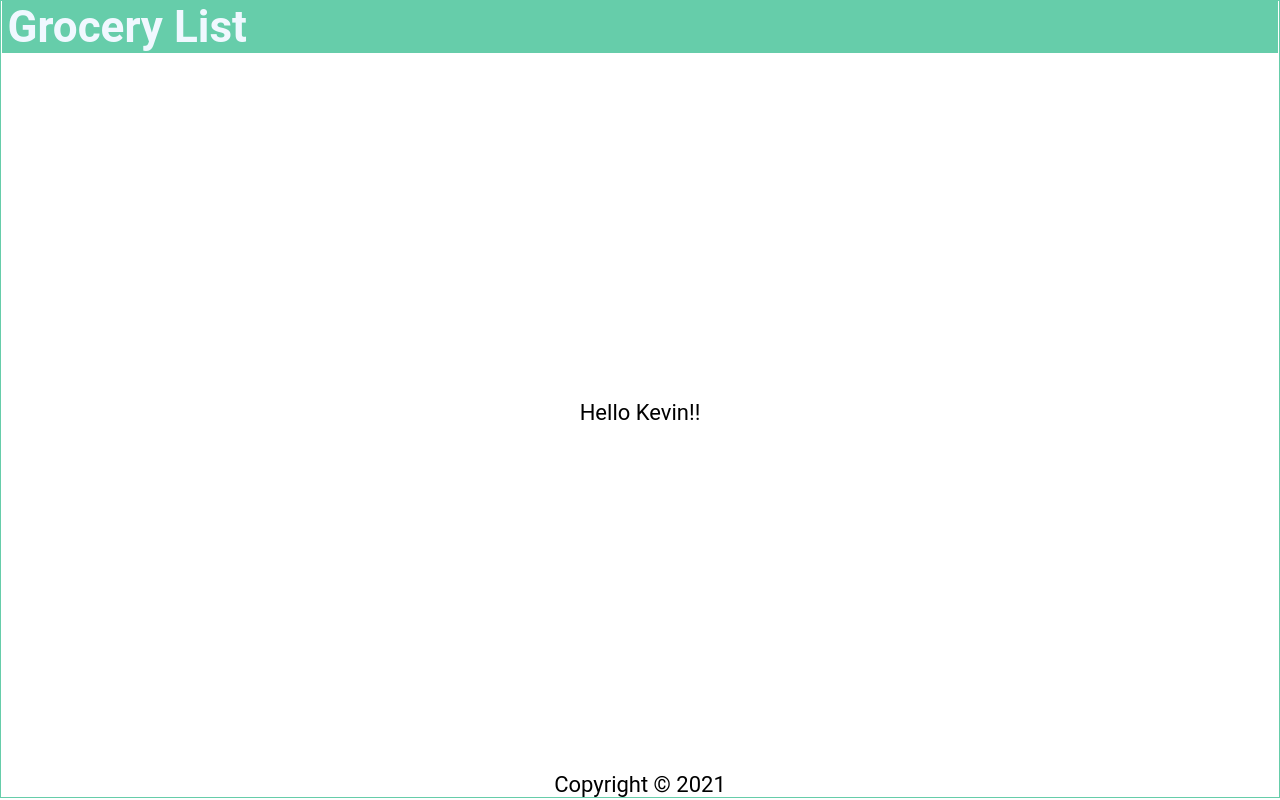
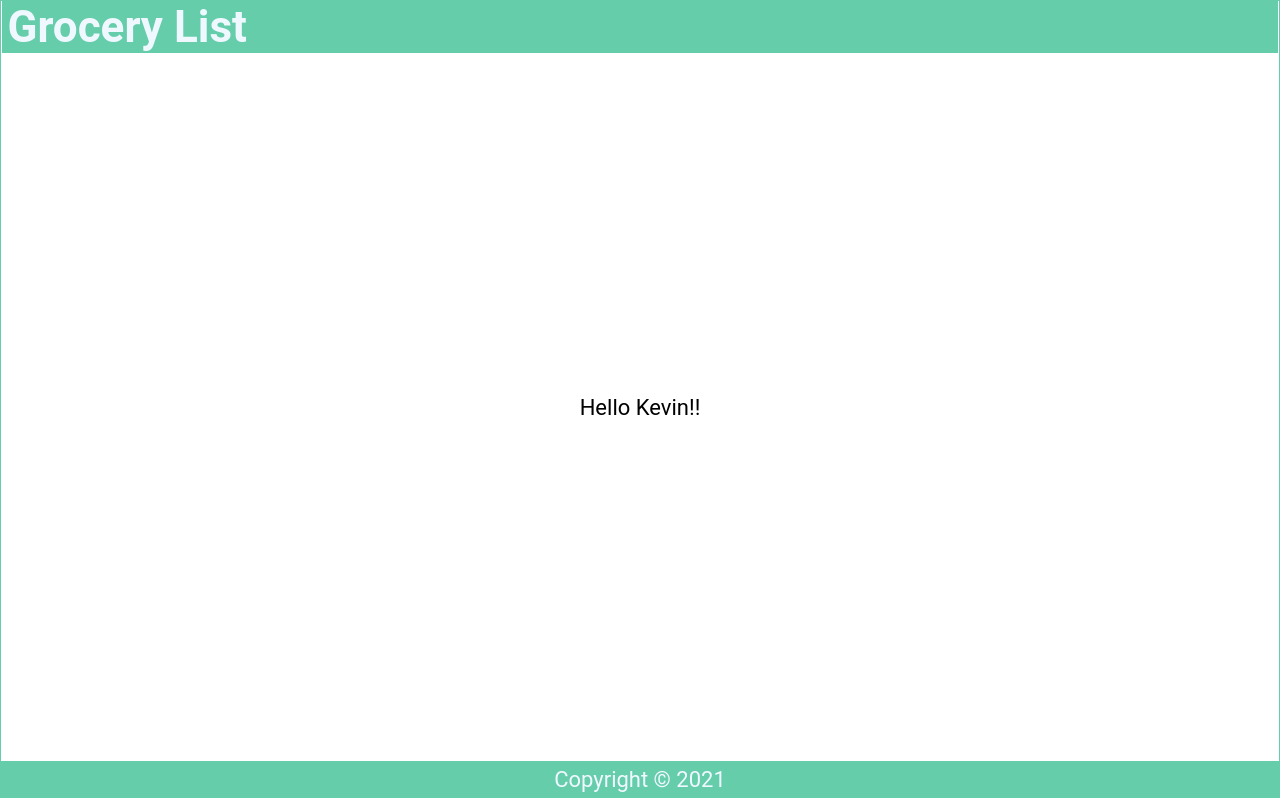
Before and after one commit to AnushaSP07/ReactJS-Practice, a React (Create React App) app in the folder react-tutorial-code-practice/react-tut-1/: page / in a window 1280 px wide. Built offline with nearby package versions, Linux system fonts and the light colour scheme.

Commit message:
css changes

```diff
--- a/react-tutorial-code-practice/react-tut-1/src/index.css
+++ b/react-tutorial-code-practice/react-tut-1/src/index.css
@@ -46,3 +46,12 @@ main {
   align-items: center;
   overflow-y: auto;
 }
+
+footer {
+  width: 100%;
+  padding: 0.25em;
+  background-color: mediumaquamarine;
+  color: aliceblue;
+  display: grid;
+  place-content: center;
+}
```
